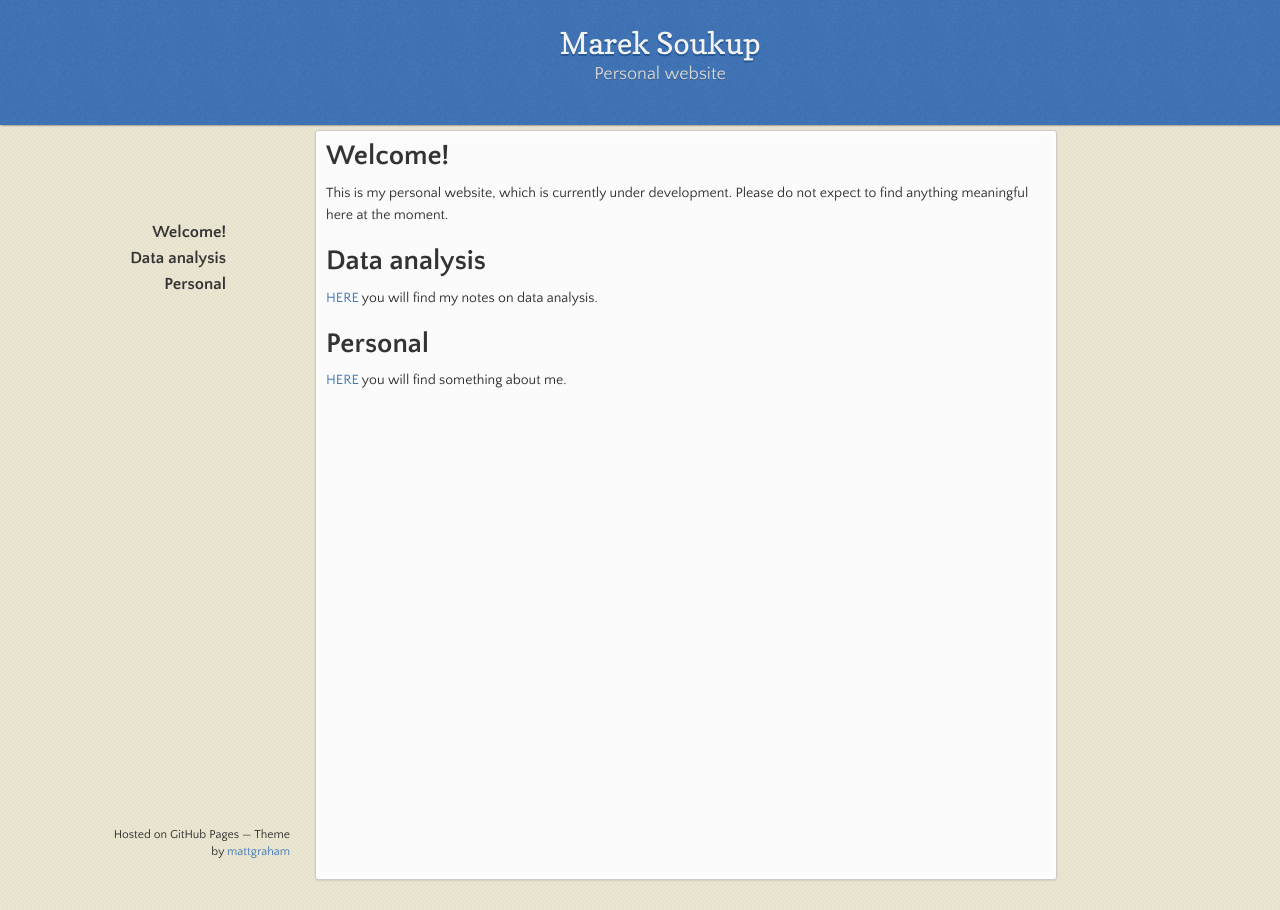
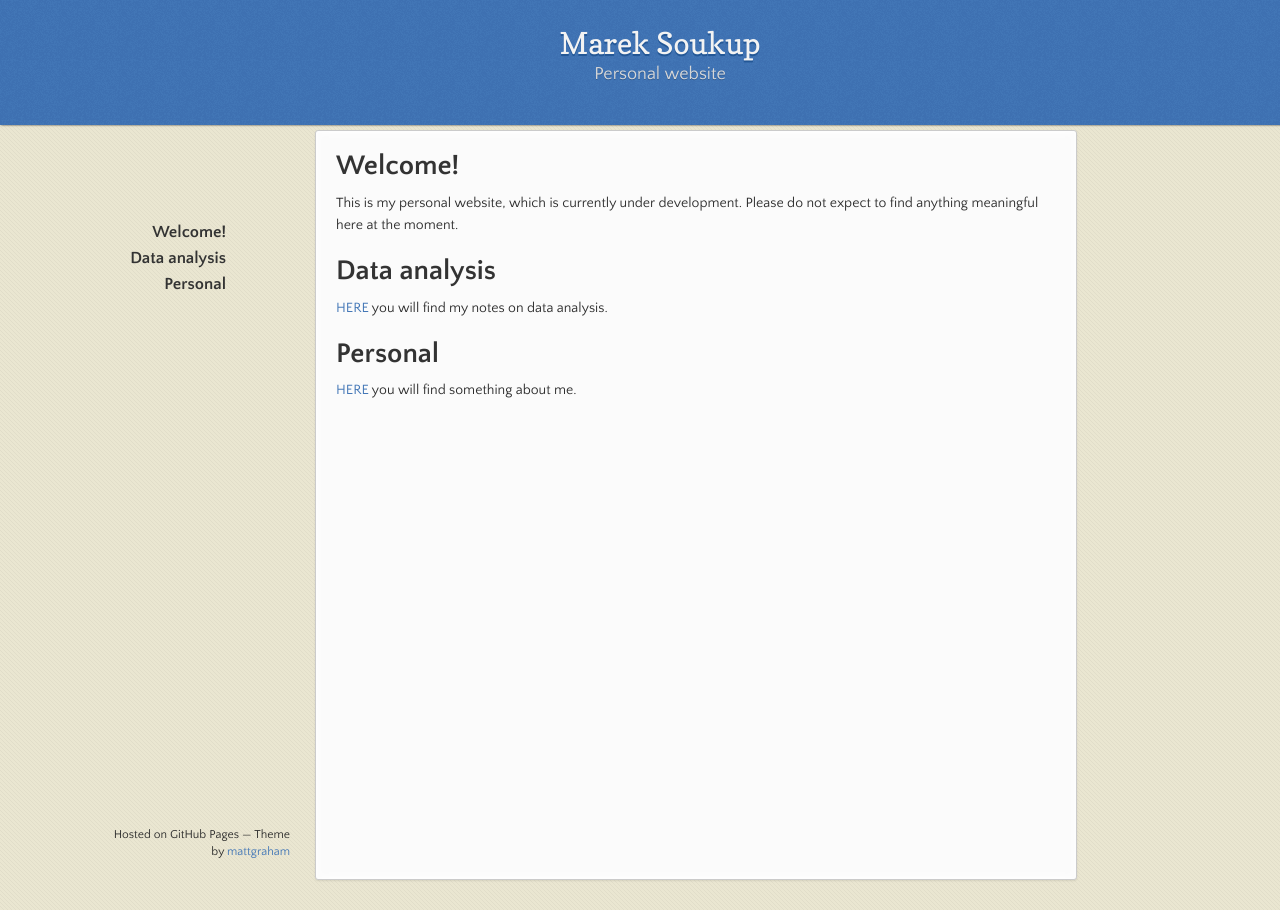
Before and after one commit to soukupmarek-edin/soukupmarek-edin.github.io, a Jekyll site: the page built from index.md, in a window 1280 px wide. Built offline with Jekyll 4.4.1, drawn with Linux system fonts in a browser that asks for light colours; Markdown is read by kramdown in place of the engine named in the settings; our own code applies the rules of GitHub Pages for plain Markdown files.

Commit message:
Update jekyll-theme-leap-day.scss

```diff
--- a/_sass/jekyll-theme-leap-day.scss
+++ b/_sass/jekyll-theme-leap-day.scss
@@ -272,7 +272,7 @@ header {
 
 section {
   width:720px;
-  padding: 10px 10px 10px 10px;
+  padding: 20px 20px 50px 20px;
   margin: 0px 0;
   margin-top: 130px;
   position:relative;
```
